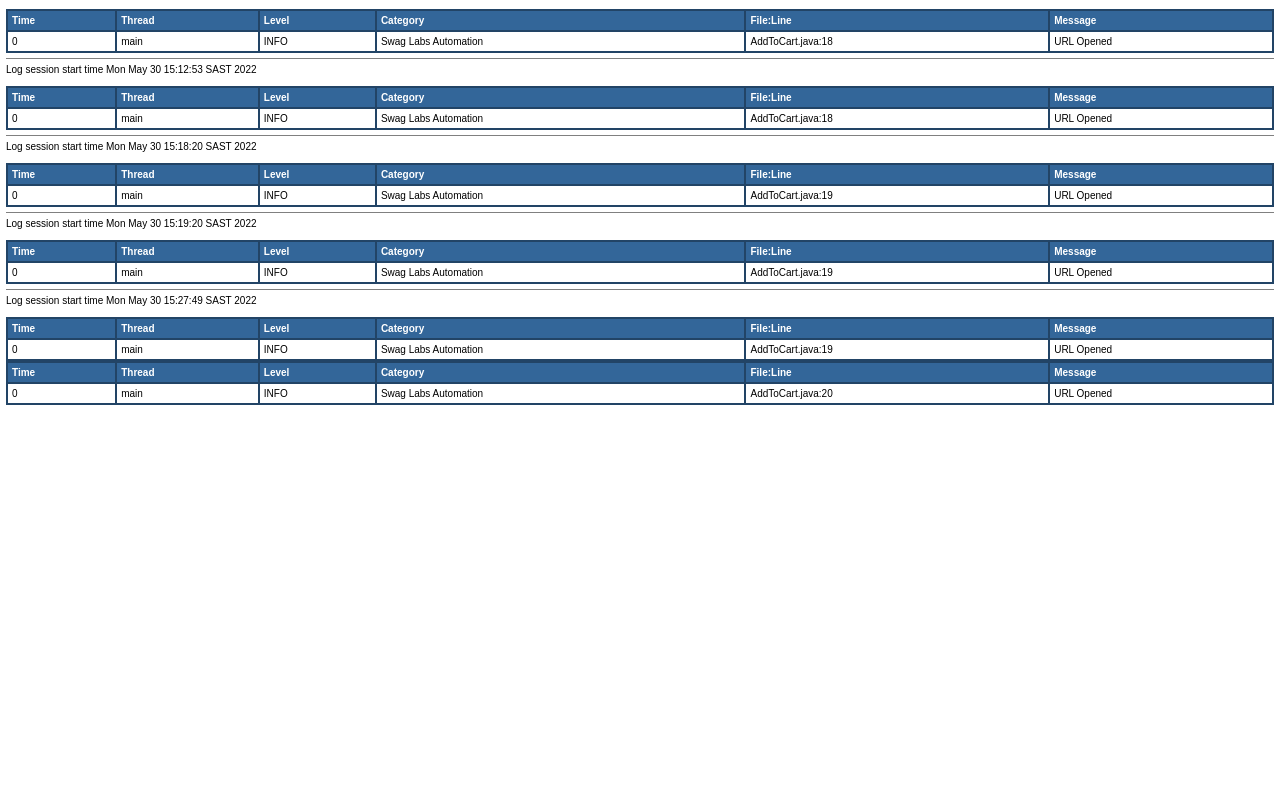
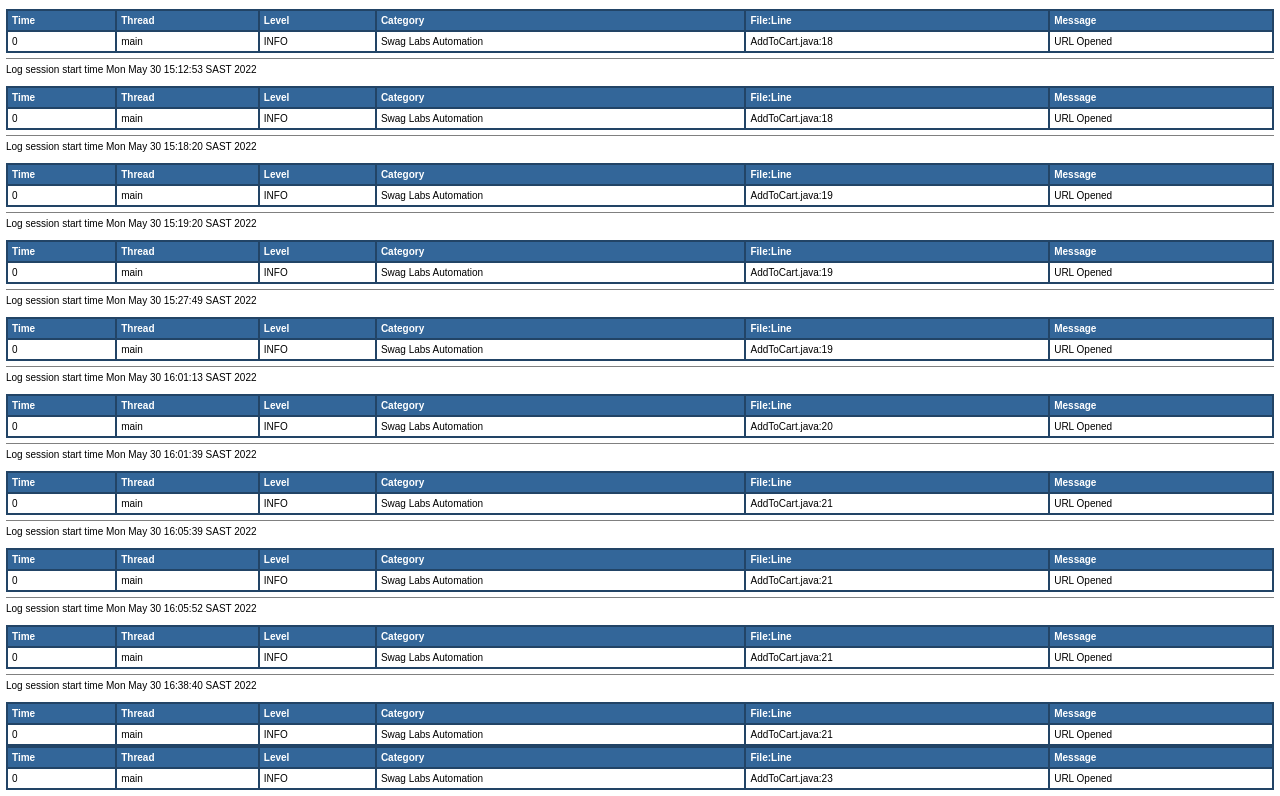
Before and after one commit to Nathy92/SwagLabs--POM-Ecommerce-Automation-, a plain HTML site: page log/application.html in a window 1280 px wide. Shown: the part 1136-1932 px from the top of the page. Before the commit the page ends 1547 px from the top, so only its background shows below. Drawn offline with Linux system fonts and the light colour scheme.

```diff
--- a/log/application.html
+++ b/log/application.html
@@ -658,3 +658,168 @@
 <td>AddToCart.java:20</td>
 <td title="Message">URL Opened</td>
 </tr>
+<!DOCTYPE HTML PUBLIC "-//W3C//DTD HTML 4.01 Transitional//EN" "http://www.w3.org/TR/html4/loose.dtd">
+<html>
+<head>
+<title>Application log</title>
+<style type="text/css">
+<!--
+body, table {font-family: arial,sans-serif; font-size: x-small;}
+th {background: #336699; color: #FFFFFF; text-align: left;}
+-->
+</style>
+</head>
+<body bgcolor="#FFFFFF" topmargin="6" leftmargin="6">
+<hr size="1" noshade>
+Log session start time Mon May 30 16:01:13 SAST 2022<br>
+<br>
+<table cellspacing="0" cellpadding="4" border="1" bordercolor="#224466" width="100%">
+<tr>
+<th>Time</th>
+<th>Thread</th>
+<th>Level</th>
+<th>Category</th>
+<th>File:Line</th>
+<th>Message</th>
+</tr>
+
+<tr>
+<td>0</td>
+<td title="main thread">main</td>
+<td title="Level">INFO</td>
+<td title="Swag Labs Automation category">Swag Labs Automation</td>
+<td>AddToCart.java:21</td>
+<td title="Message">URL Opened</td>
+</tr>
+<!DOCTYPE HTML PUBLIC "-//W3C//DTD HTML 4.01 Transitional//EN" "http://www.w3.org/TR/html4/loose.dtd">
+<html>
+<head>
+<title>Application log</title>
+<style type="text/css">
+<!--
+body, table {font-family: arial,sans-serif; font-size: x-small;}
+th {background: #336699; color: #FFFFFF; text-align: left;}
+-->
+</style>
+</head>
+<body bgcolor="#FFFFFF" topmargin="6" leftmargin="6">
+<hr size="1" noshade>
+Log session start time Mon May 30 16:01:39 SAST 2022<br>
+<br>
+<table cellspacing="0" cellpadding="4" border="1" bordercolor="#224466" width="100%">
+<tr>
+<th>Time</th>
+<th>Thread</th>
+<th>Level</th>
+<th>Category</th>
+<th>File:Line</th>
+<th>Message</th>
+</tr>
+
+<tr>
+<td>0</td>
+<td title="main thread">main</td>
+<td title="Level">INFO</td>
+<td title="Swag Labs Automation category">Swag Labs Automation</td>
+<td>AddToCart.java:21</td>
+<td title="Message">URL Opened</td>
+</tr>
+<!DOCTYPE HTML PUBLIC "-//W3C//DTD HTML 4.01 Transitional//EN" "http://www.w3.org/TR/html4/loose.dtd">
+<html>
+<head>
+<title>Application log</title>
+<style type="text/css">
+<!--
+body, table {font-family: arial,sans-serif; font-size: x-small;}
+th {background: #336699; color: #FFFFFF; text-align: left;}
+-->
+</style>
+</head>
+<body bgcolor="#FFFFFF" topmargin="6" leftmargin="6">
+<hr size="1" noshade>
+Log session start time Mon May 30 16:05:39 SAST 2022<br>
+<br>
+<table cellspacing="0" cellpadding="4" border="1" bordercolor="#224466" width="100%">
+<tr>
+<th>Time</th>
+<th>Thread</th>
+<th>Level</th>
+<th>Category</th>
+<th>File:Line</th>
+<th>Message</th>
+</tr>
+
+<tr>
+<td>0</td>
+<td title="main thread">main</td>
+<td title="Level">INFO</td>
+<td title="Swag Labs Automation category">Swag Labs Automation</td>
+<td>AddToCart.java:21</td>
+<td title="Message">URL Opened</td>
+</tr>
+<!DOCTYPE HTML PUBLIC "-//W3C//DTD HTML 4.01 Transitional//EN" "http://www.w3.org/TR/html4/loose.dtd">
+<html>
+<head>
+<title>Application log</title>
+<style type="text/css">
+<!--
+body, table {font-family: arial,sans-serif; font-size: x-small;}
+th {background: #336699; color: #FFFFFF; text-align: left;}
+-->
+</style>
+</head>
+<body bgcolor="#FFFFFF" topmargin="6" leftmargin="6">
+<hr size="1" noshade>
+Log session start time Mon May 30 16:05:52 SAST 2022<br>
+<br>
+<table cellspacing="0" cellpadding="4" border="1" bordercolor="#224466" width="100%">
+<tr>
+<th>Time</th>
+<th>Thread</th>
+<th>Level</th>
+<th>Category</th>
+<th>File:Line</th>
+<th>Message</th>
+</tr>
+
+<tr>
+<td>0</td>
+<td title="main thread">main</td>
+<td title="Level">INFO</td>
+<td title="Swag Labs Automation category">Swag Labs Automation</td>
+<td>AddToCart.java:21</td>
+<td title="Message">URL Opened</td>
+</tr>
+<!DOCTYPE HTML PUBLIC "-//W3C//DTD HTML 4.01 Transitional//EN" "http://www.w3.org/TR/html4/loose.dtd">
+<html>
+<head>
+<title>Application log</title>
+<style type="text/css">
+<!--
+body, table {font-family: arial,sans-serif; font-size: x-small;}
+th {background: #336699; color: #FFFFFF; text-align: left;}
+-->
+</style>
+</head>
+<body bgcolor="#FFFFFF" topmargin="6" leftmargin="6">
+<hr size="1" noshade>
+Log session start time Mon May 30 16:38:40 SAST 2022<br>
+<br>
+<table cellspacing="0" cellpadding="4" border="1" bordercolor="#224466" width="100%">
+<tr>
+<th>Time</th>
+<th>Thread</th>
+<th>Level</th>
+<th>Category</th>
+<th>File:Line</th>
+<th>Message</th>
+</tr>
+
+<tr>
+<td>0</td>
+<td title="main thread">main</td>
+<td title="Level">INFO</td>
+<td title="Swag Labs Automation category">Swag Labs Automation</td>
+<td>AddToCart.java:23</td>
+<td title="Message">URL Opened</td>
+</tr>
--- a/test-output/Default suite/Default test.xml
+++ b/test-output/Default suite/Default test.xml
@@ -1,5 +1,5 @@
 <?xml version="1.0" encoding="UTF-8"?>
 <!-- Generated by org.testng.reporters.JUnitXMLReporter -->
-<testsuite ignored="0" hostname="Nkosi" failures="0" tests="1" name="Default test" time="2.72" errors="0" timestamp="2022-05-30T15:27:51 SAST">
-  <testcase classname="org.malitcode.testCases.AddToCart" name="addToCart" time="0.856"/>
+<testsuite ignored="0" hostname="Nkosi" failures="0" tests="1" name="Default test" time="3.891" errors="0" timestamp="2022-05-30T16:38:43 SAST">
+  <testcase classname="org.malitcode.testCases.AddToCart" name="addToCart" time="1.833"/>
 </testsuite> <!-- Default test -->
--- a/test-output/junitreports/TEST-org.malitcode.testCases.AddToCart.xml
+++ b/test-output/junitreports/TEST-org.malitcode.testCases.AddToCart.xml
@@ -1,6 +1,6 @@
 <?xml version="1.0" encoding="UTF-8"?>
 <!-- Generated by org.testng.reporters.JUnitReportReporter -->
-<testsuite hostname="Nkosi" failures="0" tests="1" name="org.malitcode.testCases.AddToCart" time="0.856" errors="0" timestamp="2022-05-30T15:27:51 SAST" skipped="0">
-  <testcase classname="org.malitcode.testCases.AddToCart" name="addToCart" time="0.856"/>
+<testsuite hostname="Nkosi" failures="0" tests="1" name="org.malitcode.testCases.AddToCart" time="1.833" errors="0" timestamp="2022-05-30T16:38:43 SAST" skipped="0">
+  <testcase classname="org.malitcode.testCases.AddToCart" name="addToCart" time="1.833"/>
   <system-out/>
 </testsuite> <!-- org.malitcode.testCases.AddToCart -->
```
Also changed, not shown: test-output/Default suite/Default test.html (+3 -3 lines), test-output/emailable-report.html (+2 -2 lines), test-output/index.html (+6 -6 lines), test-output/old/Default suite/methods-alphabetical.html (+3 -3 lines), test-output/old/Default suite/methods.html (+3 -3 lines), test-output/testng-results.xml (+5 -5 lines), 6 other files.
